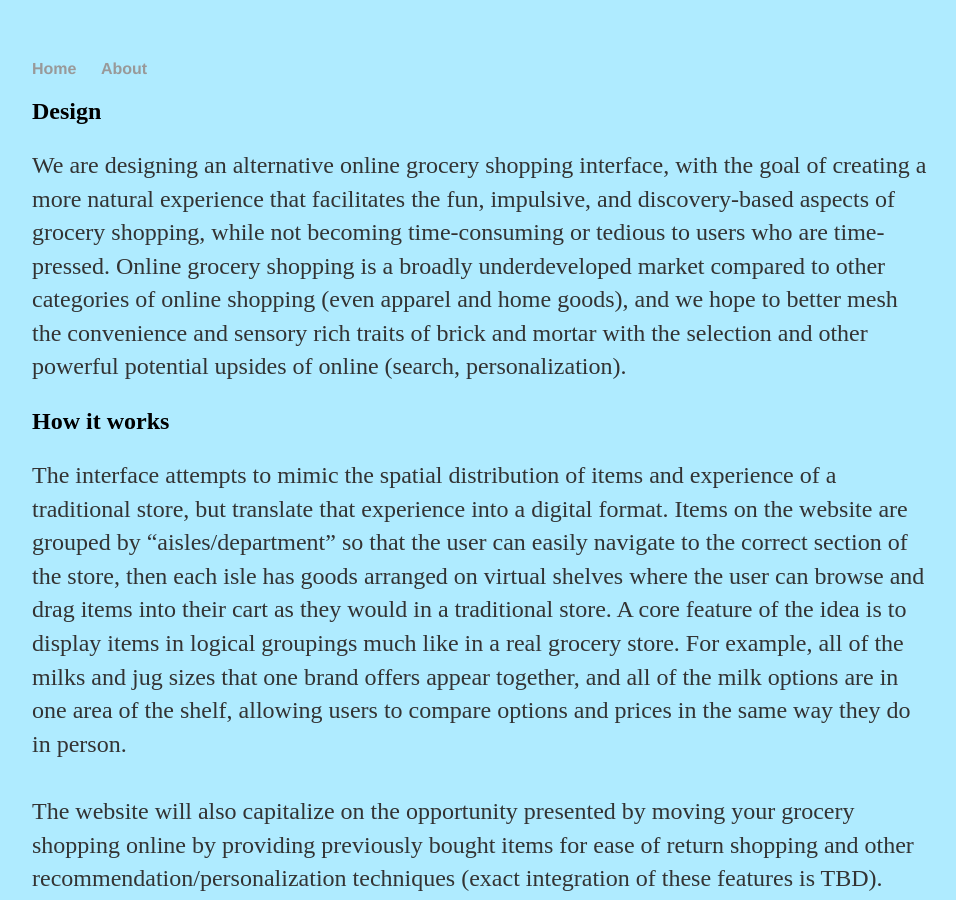
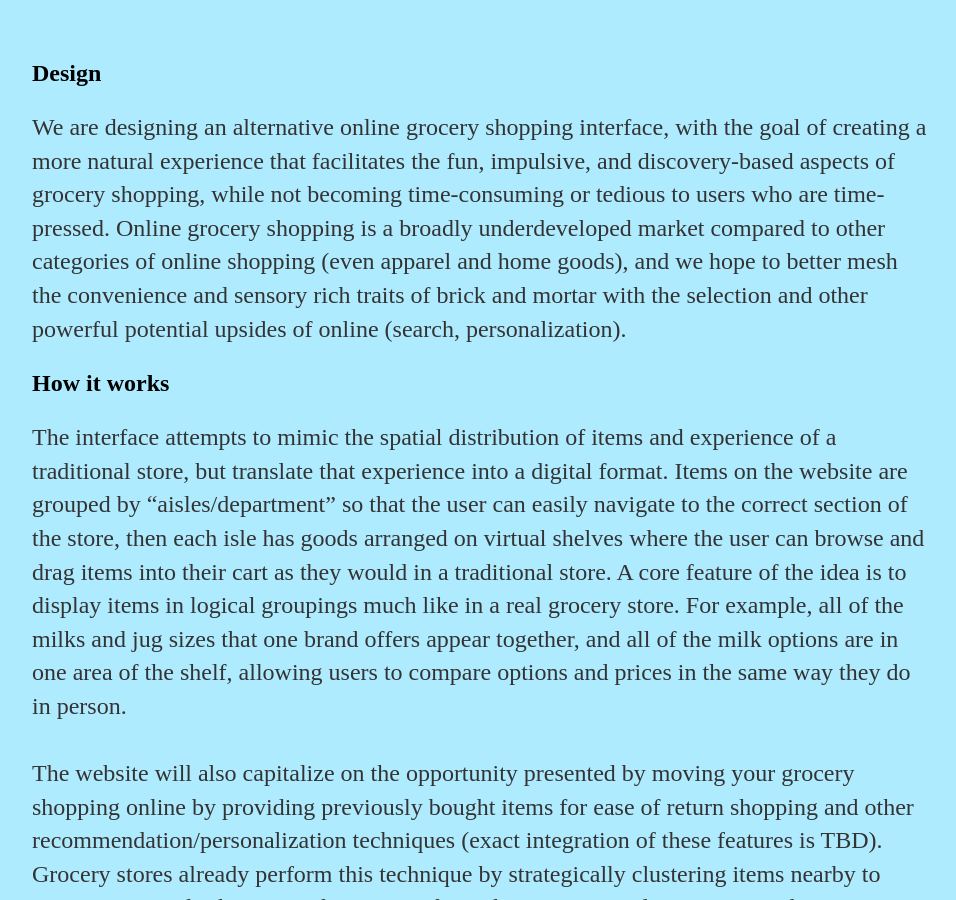
Before and after one commit to lillyosaurus/GroceryStoreUXDesignProject, a Jekyll site: the page built from index.html, in a window 1280 px wide and 900 px high. Shown: the whole window, without its empty margins (160-1116 px from the left). Built offline with Jekyll 4.4.1, drawn with Linux system fonts in a browser that asks for light colours.

Commit message:
Removed header links

```diff
--- a/_layouts/default.html
+++ b/_layouts/default.html
@@ -2,15 +2,14 @@
 	<html>
 		<head>
 			<title>{{ page.title }}</title>
-			<!-- link to main stylesheet -->
 			<link rel="stylesheet" type="text/css" href="/css/main.css">
 		</head>
 		<body style="background-color:#afebff;">
 			<nav>
-	    		<ul>
+<!-- 	    		<ul>
 	        		<li><a href="/">Home</a></li>
 		        	<li><a href="/about">About</a></li>
-	    		</ul>
+	    		</ul> -->
 			</nav>
 			<div class="container">
 
```
